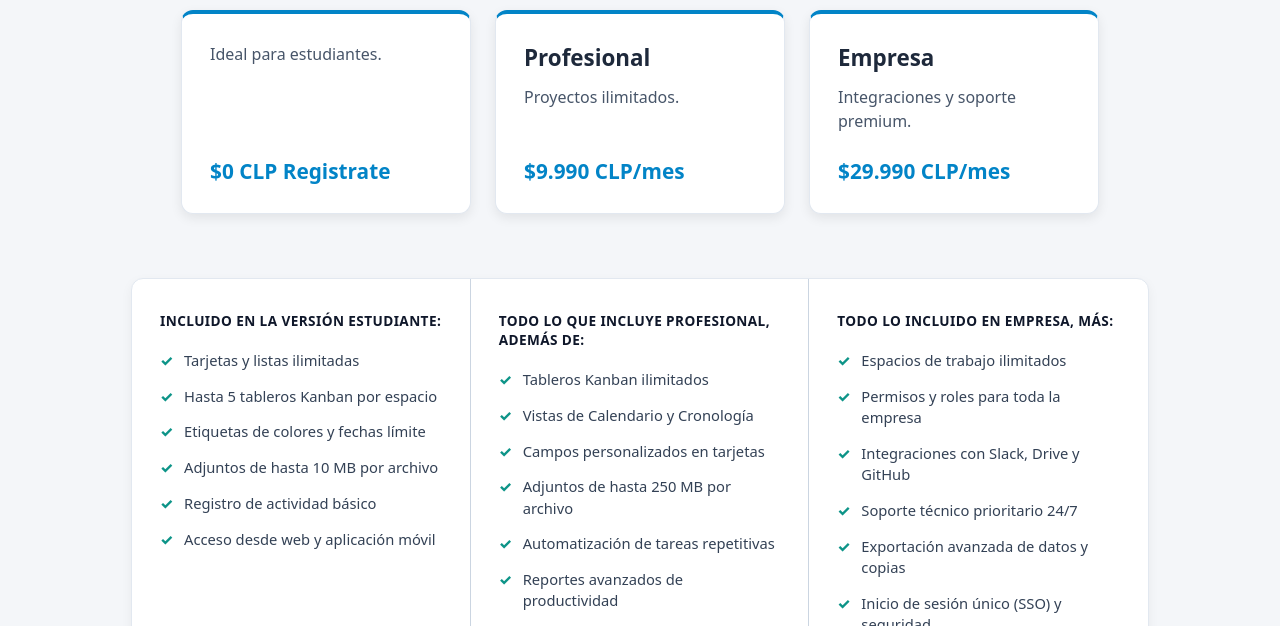
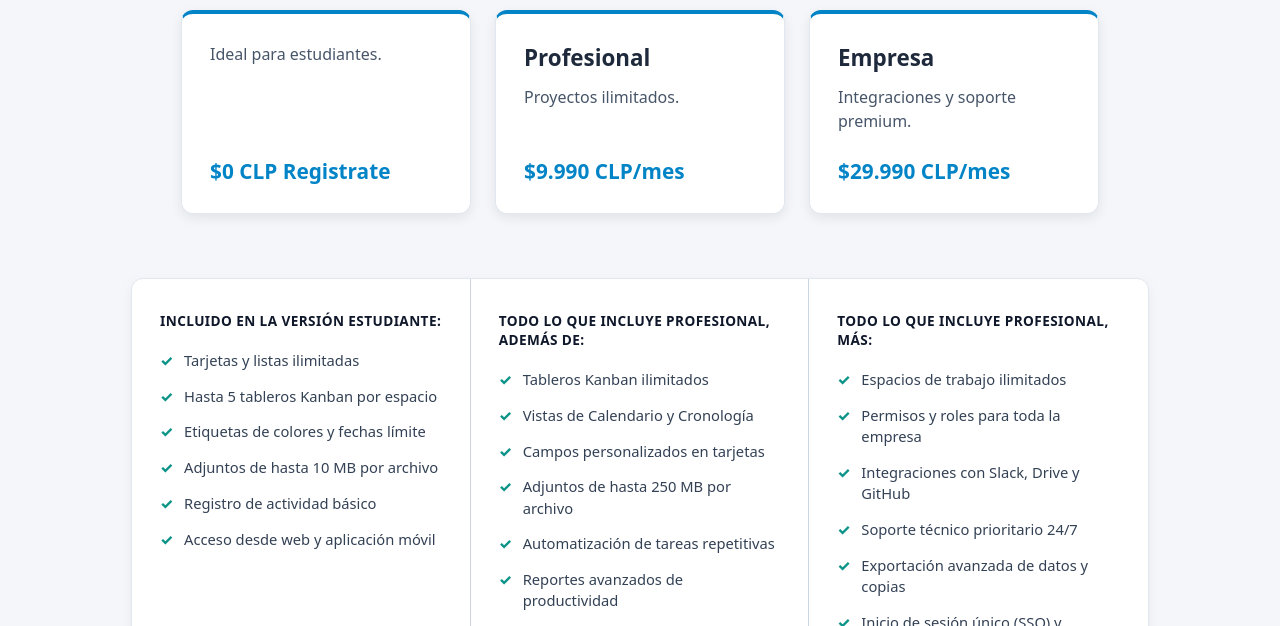
Before and after one commit to nora1392/NovaApps, an Astro site in the folder novaapps/: page /servicios in a window 1280 px wide. Shown: the part 174-800 px from the top of the page. Built offline with nearby package versions, Linux system fonts and the light colour scheme; Astro itself is replaced by a stand-in of ours.

Commit message:
novaapps ahora cambio INCLUIDO EN LA VERSIÓN ESTUDIANTE TODO LO QUE INCLUYE PROFESIONAL TODO LO QUE INCLUYE PROFESIONAL

```diff
--- a/novaapps/src/pages/servicios.astro
+++ b/novaapps/src/pages/servicios.astro
@@ -51,7 +51,7 @@ import Layout from "../layouts/Layout.astro";
       </div>
 
       <div class="columna-detalle">
-        <h4>TODO LO INCLUIDO EN EMPRESA, MÁS:</h4>
+        <h4>TODO LO QUE INCLUYE PROFESIONAL, MÁS:</h4>
         <ul>
           <li>Espacios de trabajo ilimitados</li>
           <li>Permisos y roles para toda la empresa</li>
```
